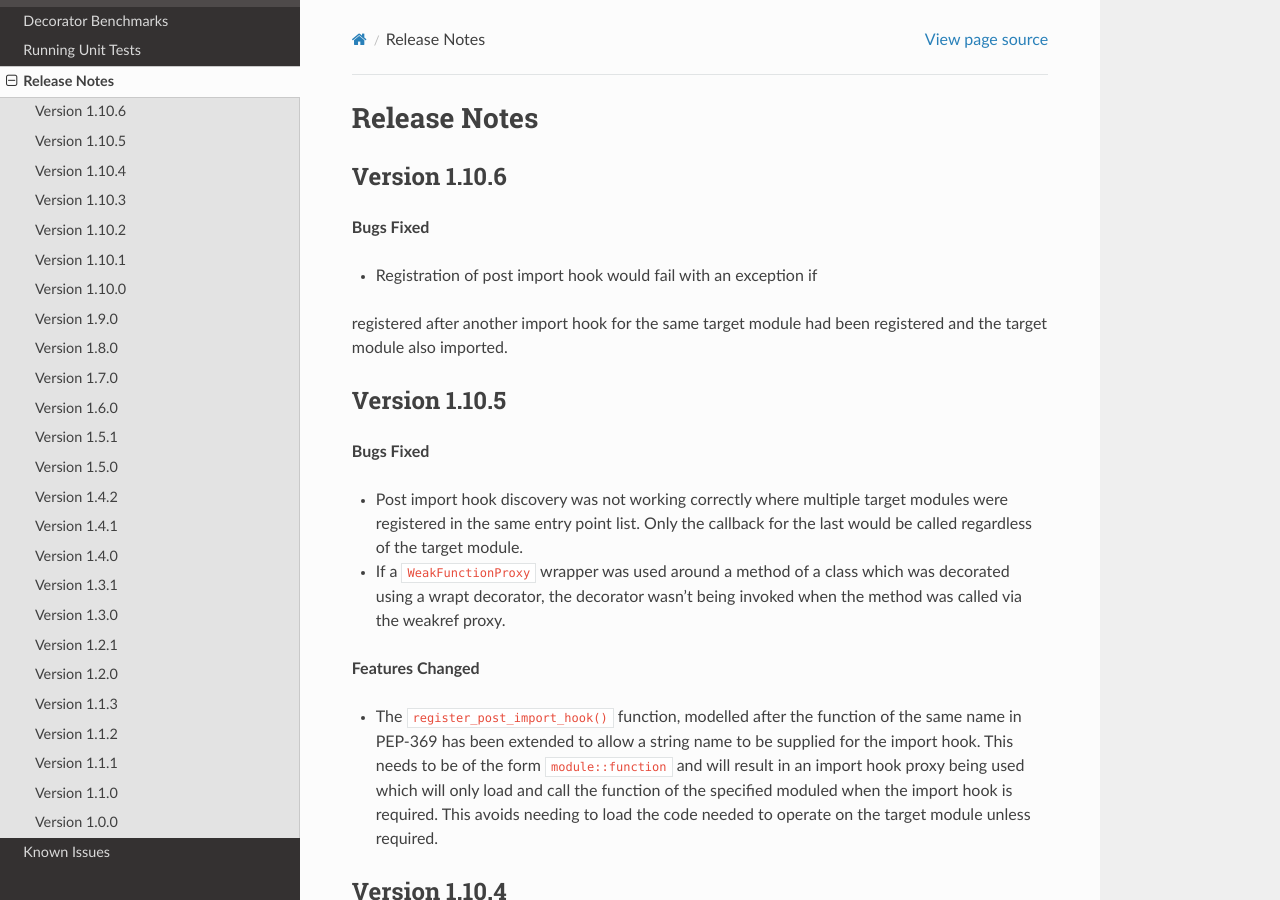
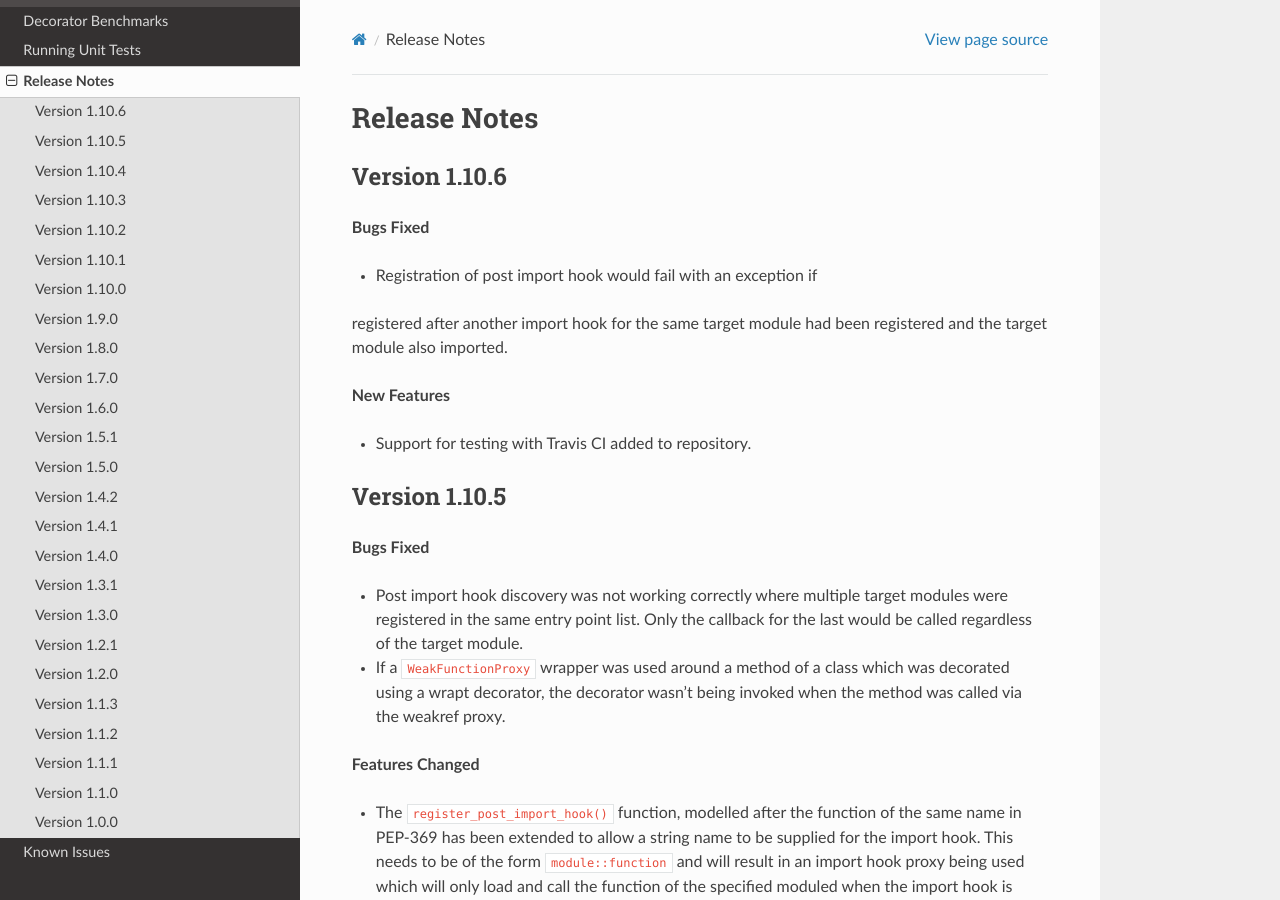
Before and after one commit to GrahamDumpleton/wrapt, a Sphinx documentation site: the page built from docs/changes.rst, in a window 1280 px wide and 900 px high. Built offline with Sphinx 7.4.7 and the Read the Docs theme 2.0.0, drawn with Linux system fonts in a browser that asks for light colours.

Commit message:
Document Travis CI support.

```diff
--- a/docs/changes.rst
+++ b/docs/changes.rst
@@ -9,6 +9,10 @@ Version 1.10.6
 * Registration of post import hook would fail with an exception if
 registered after another import hook for the same target module had been
 registered and the target module also imported.
+
+**New Features**
+
+* Support for testing with Travis CI added to repository.
 
 Version 1.10.5
 --------------
```
